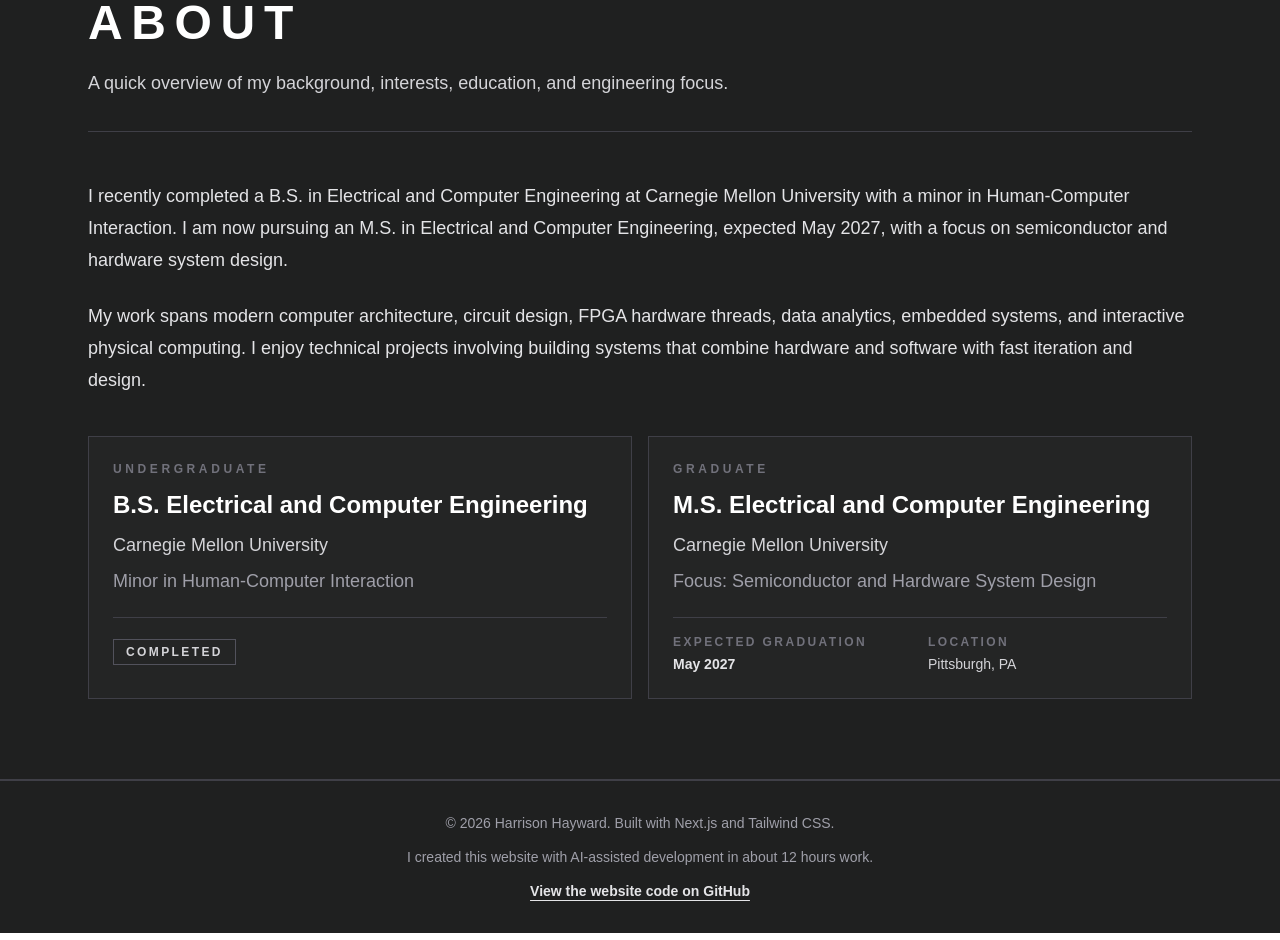
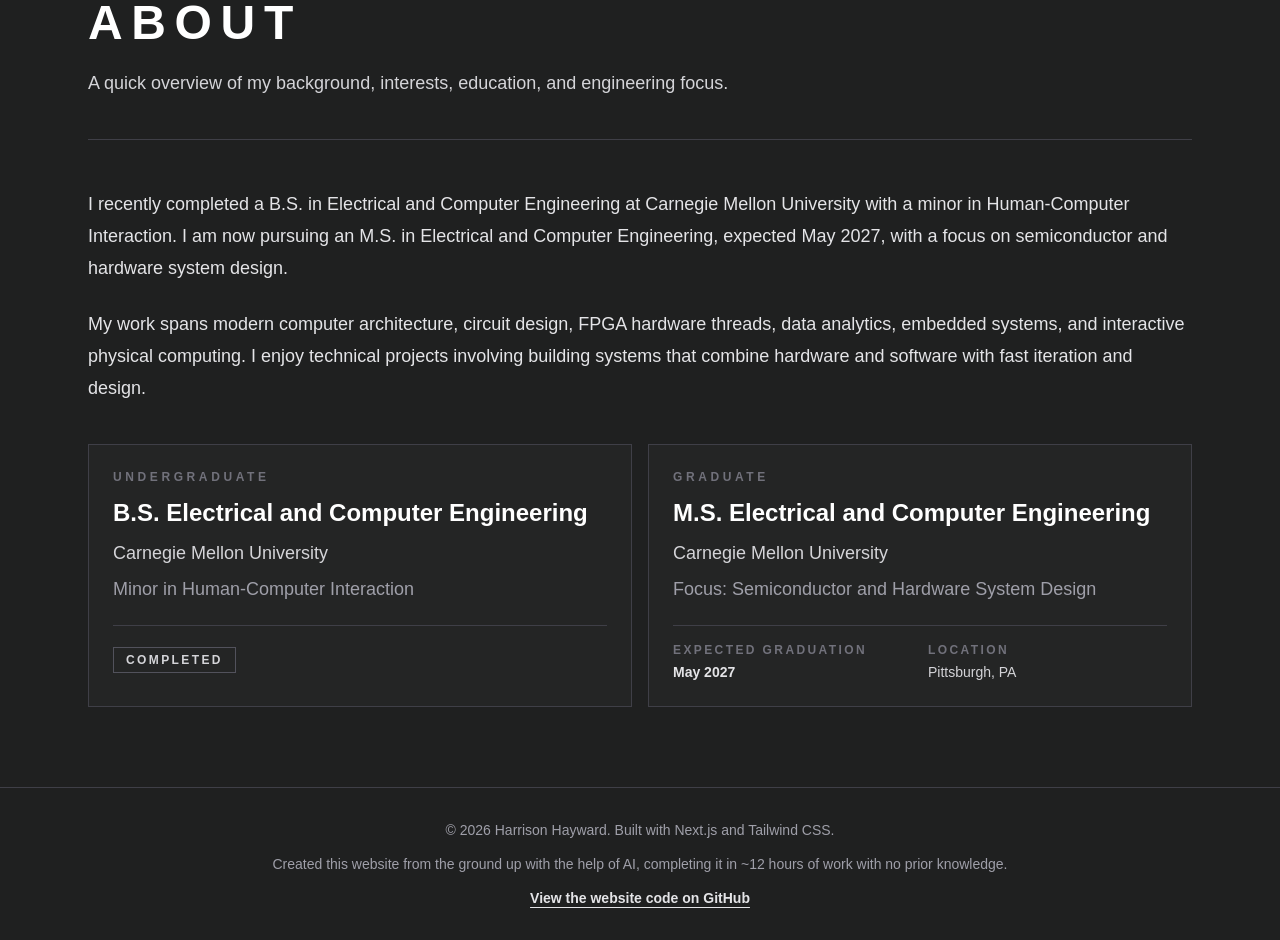
Before and after one commit to harrison-hayward/harrison-portfolio, a Next.js app: page / in a window 1280 px wide. Shown: the part 560-1500 px from the top of the page. Built offline with nearby package versions, Linux system fonts and the light colour scheme.

Commit message:
Various UI Fixes

```diff
--- a/app/page.tsx
+++ b/app/page.tsx
@@ -2,6 +2,7 @@
 
 import { WheelEvent, useEffect, useState } from "react";
 
+// These types describe the shape of project data used throughout the page.
 type ProjectImage = {
   src: string;
   alt: string;
@@ -26,6 +27,7 @@ type Project = {
   links: ProjectLink[];
 };
 
+// Main project content. Updating this array updates the Projects section automatically.
 const projects: Project[] = [
   {
     title: "Flexyboard",
@@ -398,6 +400,7 @@ const projects: Project[] = [
   },
 ];
 
+// Work experience content used to build the Experience cards.
 const experience = [
   {
     role: "Data Analyst Intern",
@@ -454,6 +457,7 @@ const experience = [
   },
 ];
 
+// Leadership and athletics content used to build the Leadership cards.
 const leadership = [
   {
     title: "Track and Field — Pole Vault",
@@ -478,6 +482,7 @@ const leadership = [
   },
 ];
 
+// Skills are grouped by category so each group can be rendered as its own card.
 const skills = {
   Languages: ["C", "C++", "Python", "SQL", "HTML/CSS", "Java", "JavaScript"],
   Hardware: [
@@ -499,14 +504,19 @@ const skills = {
   ],
 };
 
+// Main portfolio page component.
 export default function Home() {
+  // Tracks which portfolio section is currently being shown.
   const [activeSection, setActiveSection] = useState("about");
 
+  // Stores the image/PDF currently open in the fullscreen preview modal.
   const [selectedImage, setSelectedImage] = useState<ProjectImage | null>(null);
 
+  // Controls image zoom level and where the zoom should focus.
   const [zoom, setZoom] = useState(1);
   const [transformOrigin, setTransformOrigin] = useState("center center");
 
+  // Navigation buttons map directly to section IDs handled in renderActiveSection().
   const navItems = [
     { id: "about", label: "About" },
     { id: "experience", label: "Experience" },
@@ -517,6 +527,7 @@ export default function Home() {
     { id: "contact", label: "Contact" },
   ];
 
+  // When the modal is open, lock page scrolling and let Escape close the preview.
   useEffect(() => {
     if (!selectedImage) return;
 
@@ -540,18 +551,21 @@ export default function Home() {
     };
   }, [selectedImage]);
 
+  // Opens an image or PDF preview and resets zoom each time.
   function openImage(image: ProjectImage) {
     setSelectedImage(image);
     setZoom(1);
     setTransformOrigin("center center");
   }
 
+  // Closes the preview modal and clears zoom state.
   function closeImage() {
     setSelectedImage(null);
     setZoom(1);
     setTransformOrigin("center center");
   }
 
+  // Zooms into the image at the mouse position when the viewer scrolls.
   function handleImageWheel(event: WheelEvent<HTMLImageElement>) {
     event.preventDefault();
     event.stopPropagation();
@@ -570,27 +584,34 @@ export default function Home() {
     });
   }
 
+  // Prevents wheel events inside the modal from scrolling the page behind it.
   function stopPageScroll(event: WheelEvent<HTMLDivElement>) {
     event.preventDefault();
     event.stopPropagation();
   }
 
+  // Shared title block used at the top of each portfolio section.
   function renderPageTitle(title: string, subtitle: string) {
     return (
-      <div className="mb-12 border-b border-zinc-700 pb-8">
+      <div className="mb-12">
         <p className="mb-4 text-sm font-semibold uppercase tracking-[0.35em] text-zinc-400">
           Portfolio Section
         </p>
+
         <h2 className="text-4xl font-extrabold uppercase tracking-[0.18em] text-white sm:text-5xl">
           {title}
         </h2>
+
         <p className="mt-5 max-w-3xl text-lg leading-8 text-zinc-300">
           {subtitle}
         </p>
+
+        <div className="mt-10 h-px w-full bg-zinc-700" />
       </div>
     );
   }
 
+  // Renders the About section.
   function renderAbout() {
     return (
       <section>
@@ -666,6 +687,7 @@ export default function Home() {
     );
   }
 
+  // Renders experience cards from the experience array.
   function renderExperience() {
     return (
       <section>
@@ -678,7 +700,7 @@ export default function Home() {
           {experience.map((item) => (
             <article
               key={`${item.role}-${item.company}`}
-              className="border-l-4 border-zinc-500 pl-6"
+              className="border border-zinc-700 bg-[#242525] p-6 transition hover:border-zinc-400"
             >
               <div className="flex flex-col justify-between gap-2 sm:flex-row">
                 <div>
@@ -707,6 +729,7 @@ export default function Home() {
     );
   }
 
+  // Renders project cards, including image/PDF thumbnails and external links.
   function renderProjects() {
     return (
       <section>
@@ -831,6 +854,7 @@ export default function Home() {
     );
   }
 
+  // Renders leadership entries from the leadership array.
   function renderLeadership() {
     return (
       <section>
@@ -841,7 +865,7 @@ export default function Home() {
 
         <div className="space-y-8">
           {leadership.map((item) => (
-            <article key={item.title} className="border border-zinc-700 p-6">
+            <article key={item.title} className="border border-zinc-700 bg-[#242525] p-6 transition hover:border-zinc-400">
               <div className="flex flex-col justify-between gap-2 sm:flex-row">
                 <div>
                   <h3 className="text-2xl font-bold">{item.title}</h3>
@@ -864,6 +888,7 @@ export default function Home() {
     );
   }
 
+  // Renders skill categories and individual skill tags.
   function renderSkills() {
     return (
       <section>
@@ -874,7 +899,7 @@ export default function Home() {
 
         <div className="grid gap-6 md:grid-cols-3">
           {Object.entries(skills).map(([category, items]) => (
-            <div key={category} className="border border-zinc-700 p-6">
+            <div key={category} className="border border-zinc-700 bg-[#242525] p-6 transition hover:border-zinc-400">
               <h3 className="text-xl font-bold">{category}</h3>
               <div className="mt-5 flex flex-wrap gap-3">
                 {items.map((skill) => (
@@ -893,6 +918,7 @@ export default function Home() {
     );
   }
 
+  // Embeds the resume PDF and includes a backup link for browsers that cannot show it inline.
   function renderResume() {
     return (
       <section>
@@ -928,6 +954,7 @@ export default function Home() {
     );
   }
 
+  // Renders contact methods as clickable cards.
   function renderContact() {
     return (
       <section>
@@ -995,6 +1022,7 @@ export default function Home() {
     );
   }
 
+  // Chooses which section renderer to call based on the active navigation tab.
   function renderActiveSection() {
     switch (activeSection) {
       case "about":
@@ -1018,7 +1046,7 @@ export default function Home() {
 
   return (
     <main className="min-h-screen bg-[#1f2020] text-white">
-      {/* HERO */}
+      {/* HERO: large intro banner with background image and short summary. */}
       <section
         className="relative flex min-h-[360px] items-end bg-cover bg-center"
         style={{
@@ -1044,7 +1072,7 @@ export default function Home() {
         </div>
       </section>
 
-      {/* NAV */}
+      {/* NAV: sticky section selector. Buttons update activeSection instead of routing pages. */}
       <nav className="sticky top-0 z-50 border-b border-zinc-700 bg-[#1f2020]/95 backdrop-blur">
         <div className="mx-auto flex max-w-6xl flex-wrap items-center justify-center gap-3 px-6 py-5 text-sm font-bold sm:gap-4 sm:text-base">
           {navItems.map((item) => {
@@ -1068,20 +1096,19 @@ export default function Home() {
         </div>
       </nav>
 
-      {/* ACTIVE PAGE */}
+      {/* ACTIVE PAGE: displays the currently selected section. */}
       <section className="min-h-[calc(100vh-520px)] border-b border-zinc-700">
         <div className="mx-auto max-w-6xl px-6 py-20">{renderActiveSection()}</div>
       </section>
 
-      <footer className="border-t border-zinc-700 px-6 py-8 text-center text-sm text-zinc-400">
+      <footer className="px-6 py-8 text-center text-sm text-zinc-400">
         <div className="mx-auto max-w-3xl space-y-3">
           <p>
             © 2026 Harrison Hayward. Built with Next.js and Tailwind CSS.
           </p>
 
           <p className="leading-6">
-            I created this website with AI-assisted development in about 12 hours
-            work.
+            Created this website from the ground up with the help of AI, completing it in ~12 hours of work with no prior knowledge.
           </p>
 
           <a
@@ -1095,6 +1122,7 @@ export default function Home() {
         </div>
       </footer>
 
+      {/* IMAGE MODAL: appears when a project image or PDF thumbnail is clicked. */}
       {selectedImage && (
         <div
           className="fixed inset-0 z-[100] flex items-center justify-center overflow-hidden bg-black/90 px-4 py-8"
```
